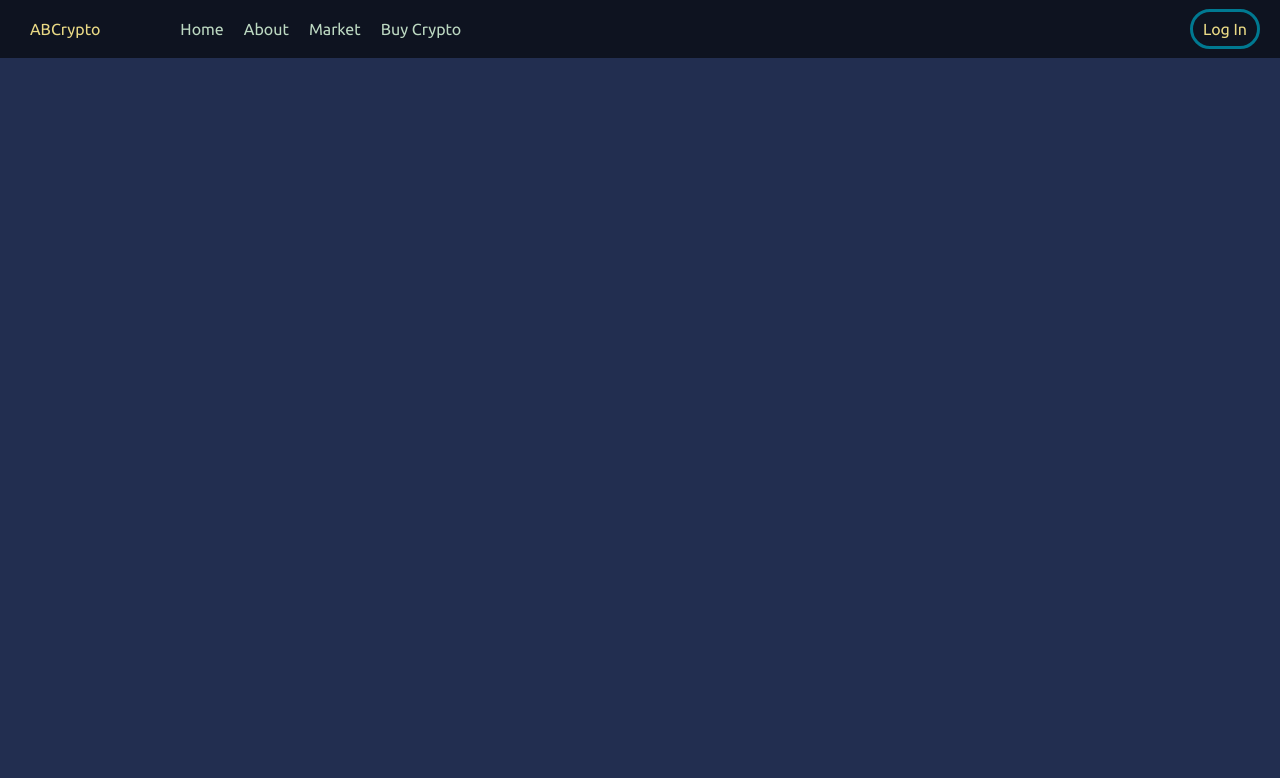
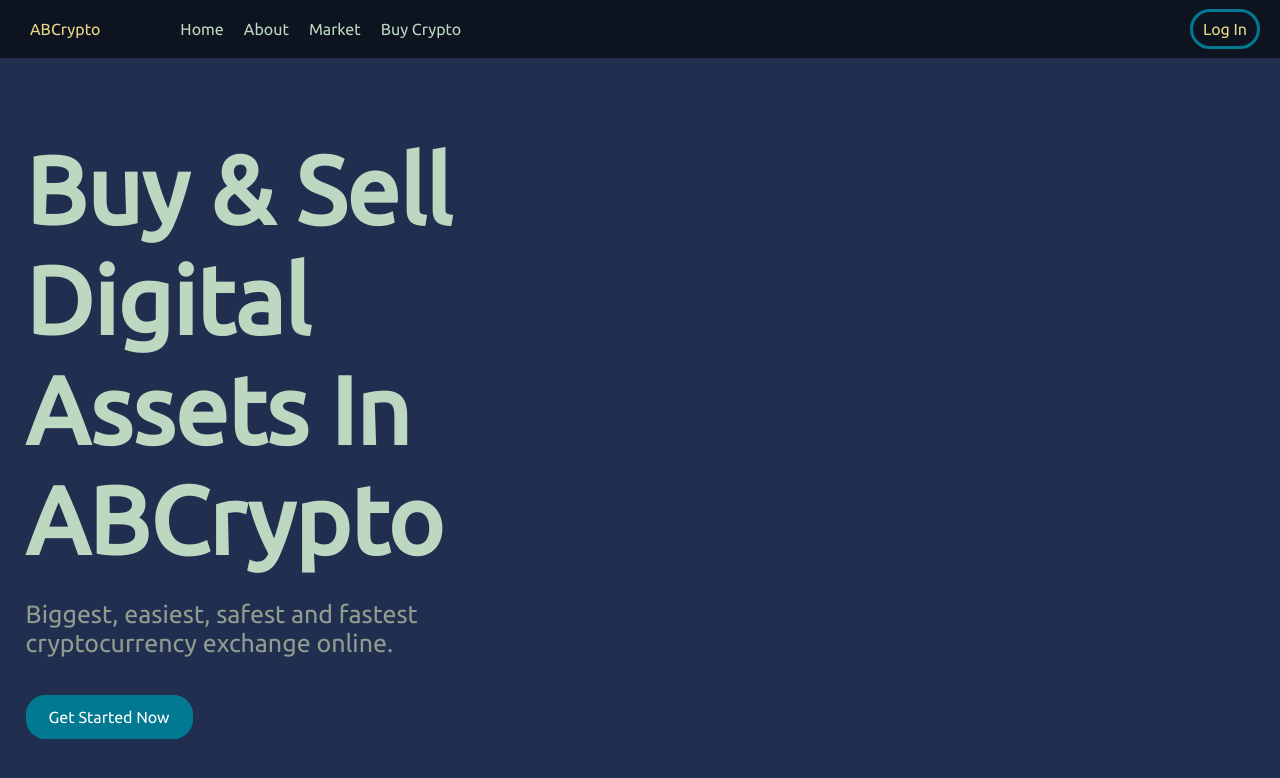
Before and after one commit to BlendiGjoni/WEB-Projekt---ABCrypto, a PHP site: page / in a window 1280 px wide. Shown: the top 778 px of the page. Run offline with PHP 8.4, Linux system fonts and the light colour scheme.

Commit message:
Ni pjese e Main

```diff
--- a/index.html
+++ b/index.html
@@ -26,6 +26,14 @@
             <a href="">Log In</a>
         </div>
     </header>
+
+    <main>
+        <div class="home" id="home">
+            <div id="maintext"><b>Buy & Sell Digital Assets In ABCrypto</b></div>
+            <div id="smalltext"><p>Biggest, easiest, safest and fastest cryptocurrency exchange online.</p></div>
+            <div class="getstartedbtn"><a href="">Get Started Now</a></div>
+        </div>
+    </main>
 </body>
 
 </html>
--- a/style.css
+++ b/style.css
@@ -52,3 +52,36 @@ header .navlogin a:hover{
     background-color: #007991;
     color: #222E50;
 }
+main{
+    margin-top: 6%;
+    flex-direction: column;
+    align-items: flex-start;
+    justify-content: flex-start;
+
+}
+main .home{
+    width: 40%;
+    margin-left: 2%;
+}
+main #maintext{
+    font-size: 95px;
+}
+main #smalltext{
+    color: #8c9e8f;
+    font-size: 25px;
+}
+main .getstartedbtn{
+    margin-top: 50px;
+}
+main .getstartedbtn a{
+    text-decoration: none;
+    color: white;
+    background-color: #007991;
+    border: solid 3px #007991;
+    border-radius: 20px;
+    padding: 10px 20px;
+}
+main .getstartedbtn a:hover{
+    background-color: #222E50;
+    border: solid 3px #007991;
+}
```
